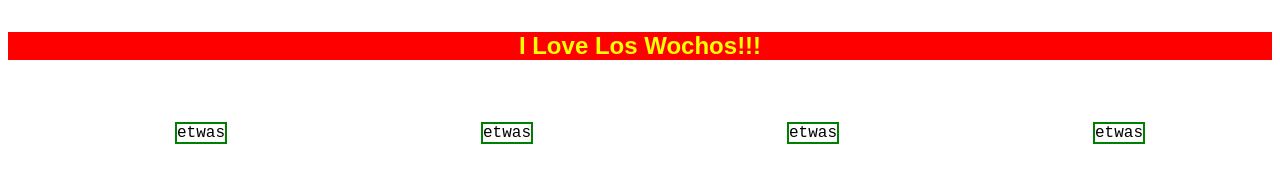
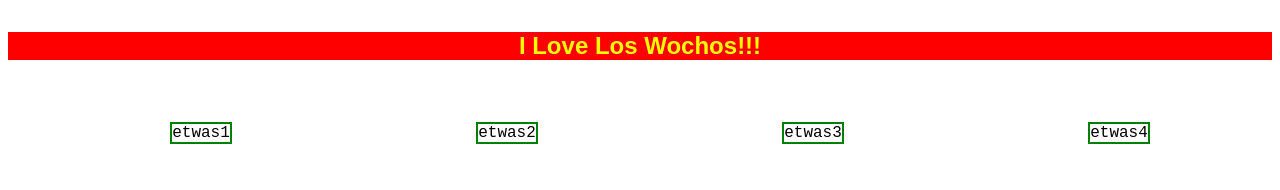
Before and after one commit to Zaki5581/Test2, a plain HTML site: page index.html in a window 1280 px wide. Shown: the top 190 px of the page. Drawn offline with Linux system fonts and the light colour scheme.

Commit message:
nachricht

```diff
--- a/index.html
+++ b/index.html
@@ -12,10 +12,10 @@
       <h4>I Love Los Wochos!!!</h4>
       <nav>
         <ul>
-          <li>etwas</li>
-          <li>etwas</li>
-          <li>etwas</li>
-          <li>etwas</li>
+          <li>etwas1</li>
+          <li>etwas2</li>
+          <li>etwas3</li>
+          <li>etwas4</li>
         </ul>
       </nav>
     </header>
```
